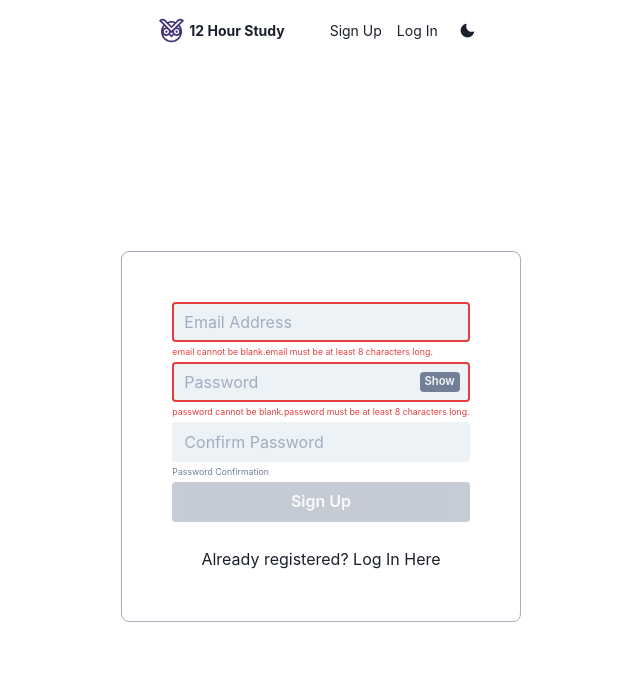
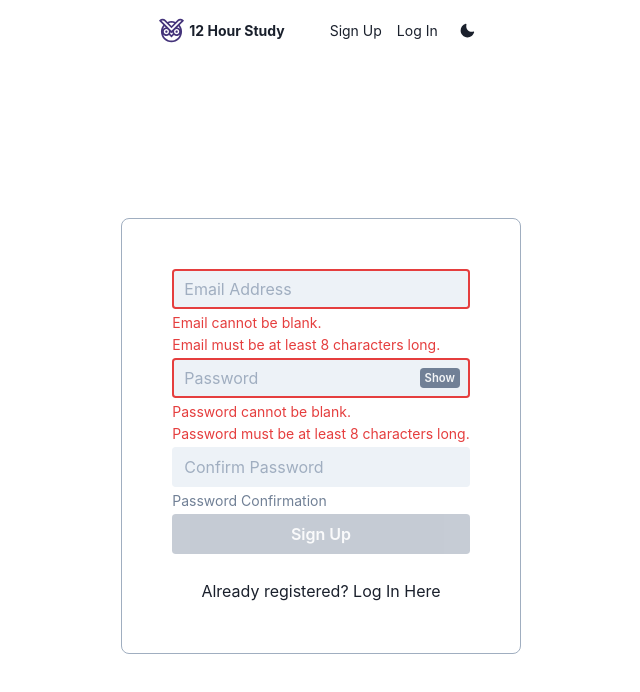
Before and after one commit to Gumshoe21/12-Hour-Study, a React (Create React App) app in the folder client/: page /signup in a window 1280 px wide. Shown: the top 692 px of the page, without its empty margins (319-959 px from the left). Built offline with nearby package versions, Linux system fonts and the light colour scheme; no server answers.

Commit message:
Fixed spacing of error messages.

```diff
--- a/client/src/components/Auth/ErrorMessage.jsx
+++ b/client/src/components/Auth/ErrorMessage.jsx
@@ -1,14 +1,24 @@
-import { FormErrorMessage, FormHelperText } from '@chakra-ui/react';
+import { Box, Flex, FormErrorMessage, FormHelperText } from '@chakra-ui/react';
 
 export const hasErrors = (errors) => {
-  return errors.size > 0;
+  return errors.length !== 0;
 };
 
 const ErrorMessage = (props) => {
-  return hasErrors(props.errors) ? (
-    <FormErrorMessage>{props.errors}</FormErrorMessage>
-  ) : (
-    <FormHelperText>{props.label}</FormHelperText>
+  const { errors, label } = props;
+  return (
+    <Flex direction="column">
+      {hasErrors(errors) ? (
+        <Flex direction="column" fontSize={12}>
+          {Array.from(errors).map((err) => {
+            return <FormErrorMessage fontSize={14}>{err}</FormErrorMessage>;
+            <br></br>;
+          })}
+        </Flex>
+      ) : (
+        <FormHelperText fontSize={14}>{label}</FormHelperText>
+      )}
+    </Flex>
   );
 };
 
--- a/client/src/components/Auth/Register/RegisterForm.jsx
+++ b/client/src/components/Auth/Register/RegisterForm.jsx
@@ -82,6 +82,7 @@ const RegisterForm = ({ register }) => {
     passwordConfirm: passwordConfirmErrors
   } = errorsObject;
 
+  const arrayEmailErrors = Array.from(emailErrors);
   return (
     <form onSubmit={(e) => onSubmit(e)}>
       <VStack
@@ -101,10 +102,8 @@ const RegisterForm = ({ register }) => {
             value={email}
             onChange={(e) => onChange(e)}
           />
-
           <ErrorMessage errors={emailErrors} label="Email" />
         </FormControl>
-
         <FormControl isInvalid={hasErrors(passwordErrors)}>
           <InputGroup size="md">
             <Input
@@ -133,7 +132,7 @@ const RegisterForm = ({ register }) => {
             </InputRightElement>
           </InputGroup>
 
-          <ErrorMessage errors={passwordErrors} label="Password" />
+          <ErrorMessage errors={Array.from(passwordErrors)} label="Password" />
         </FormControl>
 
         <FormControl isInvalid={hasErrors(passwordConfirmErrors)}>
--- a/client/src/hooks/useValidation/use-validation.js
+++ b/client/src/hooks/useValidation/use-validation.js
@@ -18,7 +18,7 @@ const useValidation = () => {
         // Set the errors object to properties with the name of the setting from our validationConfig and values equal to the respective errorMessages Set. Using the spread operator here to keep the object up to date.
         errors = {
           ...errors,
-          [name]: errorMessages
+          [name]: Array.from(errorMessages)
         };
       }
     }
@@ -30,7 +30,7 @@ const useValidation = () => {
   const isFormValid = (errorsObj) => {
     let formIsValid = false;
     for (let error of Object.values(errorsObj)) {
-      if (error.size > 0) {
+      if (error.length > 0) {
         formIsValid = true;
       }
     }
@@ -38,6 +38,9 @@ const useValidation = () => {
   };
 
   return { requiredRule, configureValidations, isFormValid, errors };
+};
+const capitalize = (str) => {
+  return str[0].toUpperCase() + str.slice(1);
 };
 
 function createValidationRule(errorMessage, isValid) {
@@ -49,14 +52,14 @@ function createValidationRule(errorMessage, isValid) {
 
 export function requiredRule(inputName, inputValue) {
   return createValidationRule(
-    `${inputName} cannot be blank.`,
+    `${capitalize(inputName)} cannot be blank.`,
     inputValue.split('').length !== 0
   );
 }
 
 export function minLengthRule(inputName, inputValue, minChars) {
   return createValidationRule(
-    `${inputName} must be at least ${minChars} characters long.`,
+    `${capitalize(inputName)} must be at least ${minChars} characters long.`,
     inputValue.split('').length >= minChars
   );
 }
```
